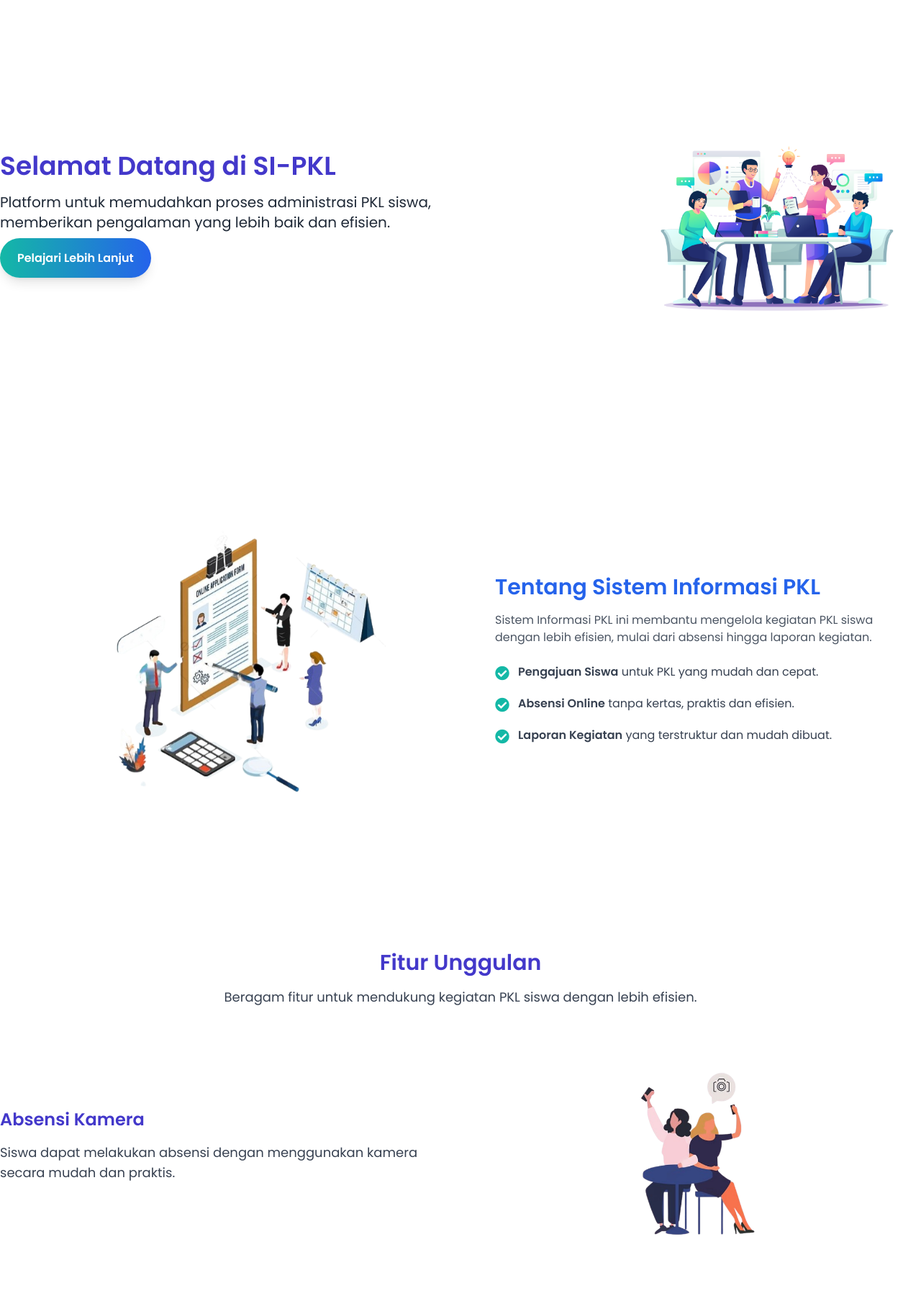
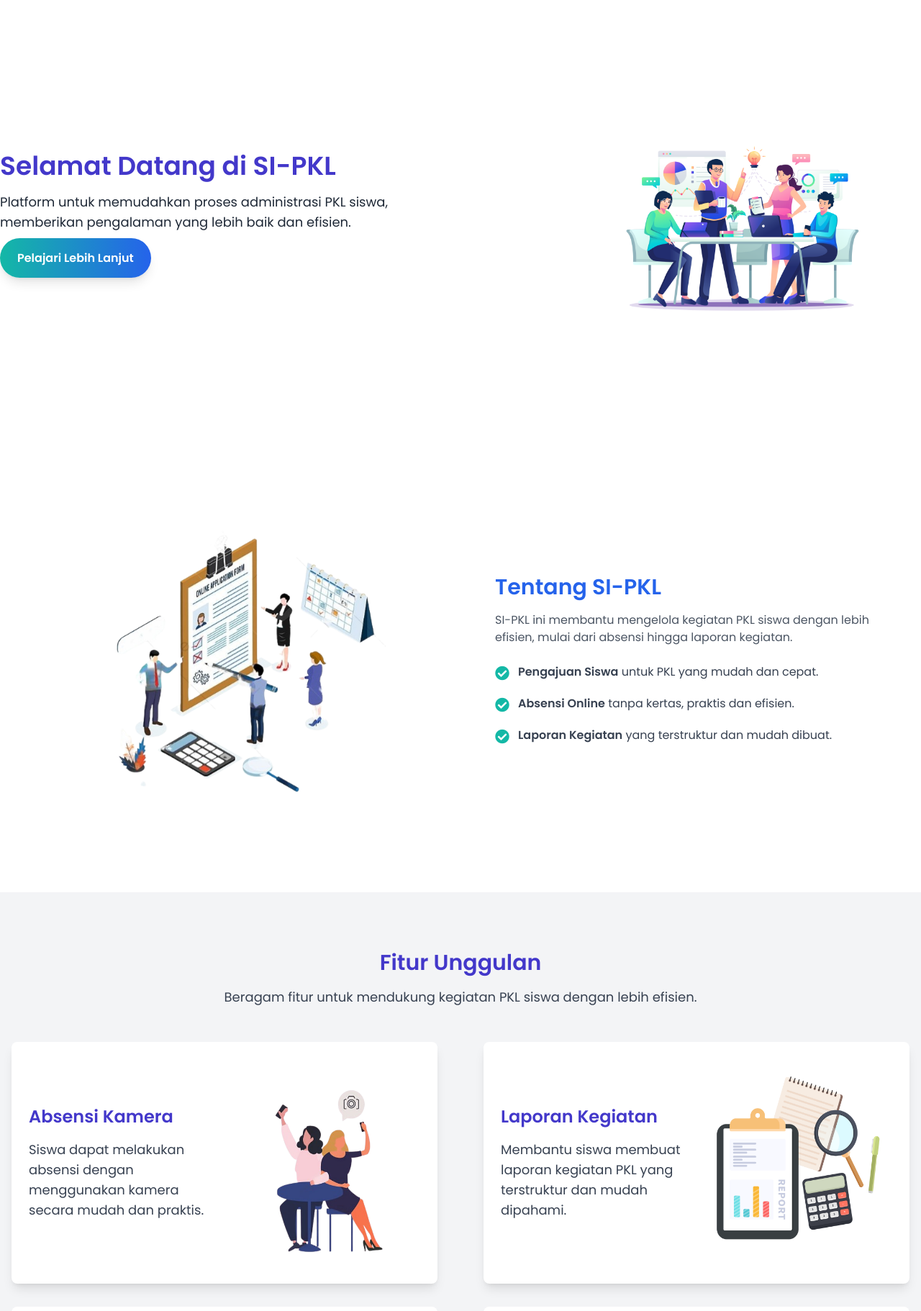
Before and after one commit to Nurkhotijah/si-pkl, a Laravel app: page / in a window 1280 px wide. Shown: the part 72-1894 px from the top of the page at 72% size. Run offline with Laravel 12, Linux system fonts and the light colour scheme; style sheets or scripts are compiled from the project's sources; some libraries are stand-ins or nearby versions.

Commit message:
kotak fitur

```diff
--- a/resources/views/welcome.blade.php
+++ b/resources/views/welcome.blade.php
@@ -3,7 +3,7 @@
 <head>
     <meta charset="UTF-8">
     <meta name="viewport" content="width=device-width, initial-scale=1.0">
-    <title>Sistem Informasi PKL</title>
+    <title>SI-PKL</title>
     <script src="https://cdn.tailwindcss.com"></script>
     <link href="{{ asset('css/app.css') }}" rel="stylesheet">
     <link rel="icon" href="{{ asset('assets/sipkl.png') }}" type="image/x-icon" />
@@ -84,14 +84,14 @@
             <!-- Left Content (Text) -->
             <div class="text-center md:text-left md:w-1/2 mt-0 md:mt-[-50px]">
                 <h2 class="text-2xl md:text-4xl font-bold text-indigo-700 mb-4">Selamat Datang di SI-PKL</h2>
-                <p class="text-xl md:text-xl text-gray-800 mb-6">Platform untuk memudahkan proses administrasi PKL siswa, memberikan pengalaman yang lebih baik dan efisien.</p>
+                <p class="text-base md:text-lg text-gray-800 mb-6">Platform untuk memudahkan proses administrasi PKL siswa, memberikan pengalaman yang lebih baik dan efisien.</p>
                 <!-- New Button Style -->
-                <a href="#tentang" class="bg-gradient-to-r from-teal-500 to-blue-600 text-white px-4 md:px-6 py-3 md:py-4 rounded-full text-base md:text-base font-semibold shadow-lg hover:scale-105 transition-all duration-300">Pelajari Lebih Lanjut</a>
+                <a href="#tentang" class="bg-gradient-to-r from-teal-500 to-blue-600 text-white px-3 md:px-6 py-2 md:py-4 rounded-full text-base md:text-base font-semibold shadow-lg hover:scale-105 transition-all duration-300">Pelajari Lebih Lanjut</a>
             </div>
             <!-- Right Content (Image/Animated Icon) -->
-            <div class="md:w-1/2 flex justify-center md:justify-end mt-8 md:mt-0" data-aos="zoom-in" data-aos-duration="1000">
+            <div class="md:w-1/2 flex justify-center md:justify-end mt-8 md:mt-0 mr-12" data-aos="zoom-in" data-aos-duration="1000">
                 <div class="relative">
-                    <img src="{{ asset('assets/1.png') }}" alt="Gambar Beranda" class="w-96 md:w-[400px] h-96 md:h-[400px]">
+                    <img src="{{ asset('assets/1.png') }}" alt="Gambar Beranda" class="w-80 md:w-[400px] h-90 md:h-[400px]">
                 </div>
             </div>
         </div>
@@ -106,8 +106,8 @@
 
             <!-- Right Content (Text) -->
             <div class="w-full md:w-1/2 md:pl-12 order-1 md:order-2">
-                <h1 class="text-3xl font-bold text-blue-600 mb-4">Tentang Sistem Informasi PKL</h1>
-                <p class="text-gray-600 mb-6">Sistem Informasi PKL ini membantu mengelola kegiatan PKL siswa dengan lebih efisien, mulai dari absensi hingga laporan kegiatan.</p>
+                <h1 class="text-3xl font-bold text-blue-600 mb-4">Tentang SI-PKL</h1>
+                <p class="text-gray-600 mb-6">SI-PKL ini membantu mengelola kegiatan PKL siswa dengan lebih efisien, mulai dari absensi hingga laporan kegiatan.</p>
 
                 <!-- New Content with Icons -->
                 <ul class="space-y-4">
@@ -128,52 +128,52 @@
         </div>
     </section>
 
-  <section id="fitur" class="py-20 ">
+    <section id="fitur" class="py-20 bg-gray-100">
         <div class="container mx-auto">
             <div class="text-center mb-12">
                 <h2 class="text-3xl font-bold text-indigo-700">Fitur Unggulan</h2>
                 <p class="text-lg text-gray-700 mt-4">Beragam fitur untuk mendukung kegiatan PKL siswa dengan lebih efisien.</p>
             </div>
             <!-- Fitur Items -->
-        <div class="space-y-16">
+            <div class="grid grid-cols-1 md:grid-cols-2 gap-8">
                 <!-- Fitur 1 -->
-            <div class="flex flex-col md:flex-row items-center justify-between">
-                <div class="md:w-1/2 text-center md:text-left">
+                <div class="bg-white shadow-lg rounded-lg p-6 flex flex-col md:flex-row items-center mx-4">
+                    <div class="md:w-1/2 text-center md:text-left mb-4 md:mb-0">
                         <h3 class="text-2xl font-semibold text-indigo-700 mb-4">Absensi Kamera</h3>
                         <p class="text-lg text-gray-700">Siswa dapat melakukan absensi dengan menggunakan kamera secara mudah dan praktis.</p>
                     </div>
                     <div class="md:w-1/2 flex justify-center" data-aos="zoom-in" data-aos-duration="1000">
-                    <img alt="Absensi Kamera" class="w-72 h-72" src="{{ asset('assets/4.png') }}"/>
+                        <img alt="Absensi Kamera" class="w-36 h-36 md:w-72 md:h-72" src="{{ asset('assets/4.png') }}" />
                     </div>
                 </div>
                 <!-- Fitur 2 -->
-            <div class="flex flex-col md:flex-row-reverse items-center justify-between">
-                <div class="md:w-1/2 text-center md:text-left">
+                <div class="bg-white shadow-lg rounded-lg p-6 flex flex-col md:flex-row items-center mx-4">
+                    <div class="md:w-1/2 text-center md:text-left mb-4 md:mb-0">
                         <h3 class="text-2xl font-semibold text-indigo-700 mb-4">Laporan Kegiatan</h3>
                         <p class="text-lg text-gray-700">Membantu siswa membuat laporan kegiatan PKL yang terstruktur dan mudah dipahami.</p>
                     </div>
                     <div class="md:w-1/2 flex justify-center" data-aos="zoom-in" data-aos-duration="1000">
-                    <img alt="Laporan Kegiatan" class="w-72 h-72" src="{{ asset('assets/3.png') }}"/>
+                        <img alt="Laporan Kegiatan" class="w-36 h-36 md:w-72 md:h-72" src="{{ asset('assets/3.png') }}" />
                     </div>
                 </div>
                 <!-- Fitur 3 -->
-            <div class="flex flex-col md:flex-row items-center justify-between">
-                <div class="md:w-1/2 text-center md:text-left">
+                <div class="bg-white shadow-lg rounded-lg p-6 flex flex-col md:flex-row items-center mx-4">
+                    <div class="md:w-1/2 text-center md:text-left mb-4 md:mb-0">
                         <h3 class="text-2xl font-semibold text-indigo-700 mb-4">Pengajuan Izin</h3>
                         <p class="text-lg text-gray-700">Memudahkan siswa untuk mengajukan izin jika tidak dapat hadir ke lokasi PKL.</p>
                     </div>
                     <div class="md:w-1/2 flex justify-center" data-aos="zoom-in" data-aos-duration="1000">
-                    <img alt="Pengajuan Izin" class="w-72 h-72" height="150" src="{{ asset('assets/6.png') }}" width="150"/>
+                        <img alt="Pengajuan Izin" class="w-36 h-36 md:w-72 md:h-72" src="{{ asset('assets/6.png') }}" />
                     </div>
                 </div>
                 <!-- Fitur 4 -->
-            <div class="flex flex-col md:flex-row-reverse items-center justify-between">
-                <div class="md:w-1/2 text-center md:text-left">
+                <div class="bg-white shadow-lg rounded-lg p-6 flex flex-col md:flex-row items-center mx-4">
+                    <div class="md:w-1/2 text-center md:text-left mb-4 md:mb-0">
                         <h3 class="text-2xl font-semibold text-indigo-700 mb-4">Monitoring</h3>
                         <p class="text-lg text-gray-700">Pantau kegiatan siswa secara real-time untuk memastikan kehadiran dan aktivitas mereka.</p>
                     </div>
                     <div class="md:w-1/2 flex justify-center" data-aos="zoom-in" data-aos-duration="1000">
-                    <img alt="Monitoring" class="w-72 h-72" height="150" src="{{ asset('assets/5.png') }}" width="150"/>
+                        <img alt="Monitoring" class="w-36 h-36 md:w-72 md:h-72" src="{{ asset('assets/5.png') }}" />
                     </div>
                 </div>
             </div>
```
Lines whose indentation alone changed are shown as unchanged.
